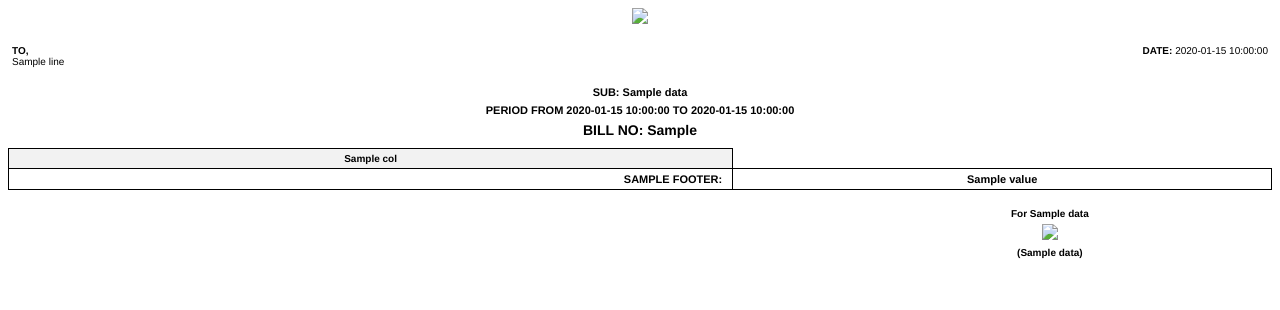
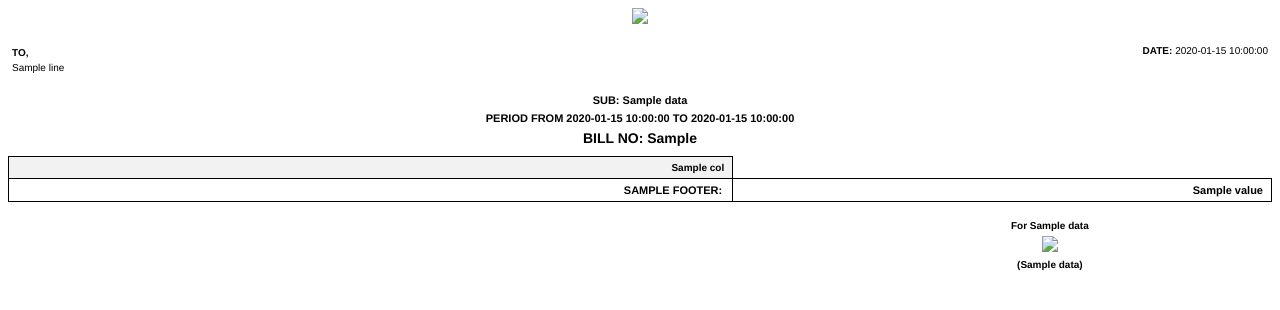
Before and after one commit to hema279/BillCraft_app, a Flask app: template templates/invoice_template.html in a window 1280 px wide. Shown: the top 310 px of the page. Run offline with Flask 3, Linux system fonts and the light colour scheme; the template is opened without the code that fills it: most values are stand-ins (such as "Sample title", 1, 10 or a date in 2020).

Commit message:
Fixed number alignment, address block width, and highlighted Grand Total

```diff
--- a/templates/invoice_style.css
+++ b/templates/invoice_style.css
@@ -1,14 +1,17 @@
 @page {
     size: {{ 'a4 landscape' if data.orientation == 'L' else 'a4 portrait' }};
-    /* Reduced margin from 1.5cm to 1.0cm to give more vertical room for the signature */
     margin: 1.0cm;
 }
 body { font-family: Helvetica, sans-serif; font-size: 10px; color: #000; }
 
 .header-img { width: 100%; max-height: 120px; text-align: center; margin-bottom: 15px; }
 
-table.meta-box { width: 100%; margin-bottom: 15px; border: none; }
+table.meta-box { width: 100%; margin-bottom: 15px; border: none; table-layout: fixed; }
 table.meta-box td { border: none; padding: 2px; }
+
+/* FIX 2: Restricting address width so it stacks beautifully like a block */
+.address-col { width: 45%; vertical-align: top; text-align: left; line-height: 1.5; padding-right: 20px; }
+.date-col { width: 55%; vertical-align: top; text-align: right; }
 
 .center-text { text-align: center; font-weight: bold; font-size: 11px; margin-bottom: 6px; }
 .bill-no-text { text-align: center; font-weight: bold; font-size: 14px; margin-bottom: 10px; }
@@ -20,8 +23,7 @@ table.data-table {
 }
 table.data-table th, table.data-table td {
     border: 1px solid #000;
-    /* CHANGED: 4px top/bottom (compressed vertically), 8px left/right (keeps Excel width) */
-    padding: 4px 8px;
+    padding: 5px 8px;
     text-align: center;
     vertical-align: middle;
     font-size: 9px;
@@ -32,13 +34,19 @@ table.data-table th {
     font-size: 10px;
     white-space: nowrap;
 }
-table.data-table td {
-    word-wrap: break-word;
+
+/* FIX 1: Automatically Right-Align the last two columns (Rate & Freight) */
+table.data-table th:nth-last-child(1),
+table.data-table td:nth-last-child(1),
+table.data-table th:nth-last-child(2),
+table.data-table td:nth-last-child(2) {
+    text-align: right;
 }
+
+table.data-table td { word-wrap: break-word; }
 
 tr { page-break-inside: avoid; }
 
-/* Reduced top margin so signature pulls up closer to the table */
 table.sig-table { width: 100%; border: none; page-break-inside: avoid; margin-top: 15px; }
 table.sig-table td { border: none; }
 .sig-img { width: 140px; height: auto; margin: 5px 0; }
--- a/templates/invoice_template.html
+++ b/templates/invoice_template.html
@@ -4,7 +4,6 @@
     <meta charset="UTF-8">
     <title>Invoice</title>
     <style>
-        /* This pulls the CSS from invoice_style.css */
         {% include 'invoice_style.css' %}
     </style>
 </head>
@@ -18,13 +17,13 @@
 
     <table class="meta-box">
         <tr>
-            <td style="width: 70%; vertical-align: top;">
+            <td class="address-col">
                 <b>TO,</b><br>
                 {% for line in data.client_address %}
                     {{ line }}<br>
                 {% endfor %}
             </td>
-            <td style="width: 30%; vertical-align: top; text-align: right;">
+            <td class="date-col">
                 <b>DATE:</b> {{ data.date }}
             </td>
         </tr>
@@ -59,9 +58,16 @@
 
             {% if data.footers %}
                 {% for footer in data.footers %}
+
+                {% set is_grand = 'GRAND' in footer.label|upper or 'TOTAL' == footer.label|upper %}
+
                 <tr>
-                    <td colspan="{{ data.columns|length - 1 }}" style="text-align: right; font-weight: bold; font-size: 11px; padding-right: 10px;">{{ footer.label|upper }}:</td>
-                    <td style="font-weight: bold; font-size: 11px;">{{ footer.value }}</td>
+                    <td colspan="{{ data.columns|length - 1 }}" style="text-align: right; font-weight: bold; font-size: {{ '13px' if is_grand else '11px' }}; padding-right: 10px;">
+                        {{ footer.label|upper }}:
+                    </td>
+                    <td style="text-align: right; font-weight: bold; font-size: {{ '13px' if is_grand else '11px' }}; background-color: {{ '#f2f2f2' if is_grand else 'transparent' }};">
+                        {{ footer.value }}
+                    </td>
                 </tr>
                 {% endfor %}
             {% endif %}
```
